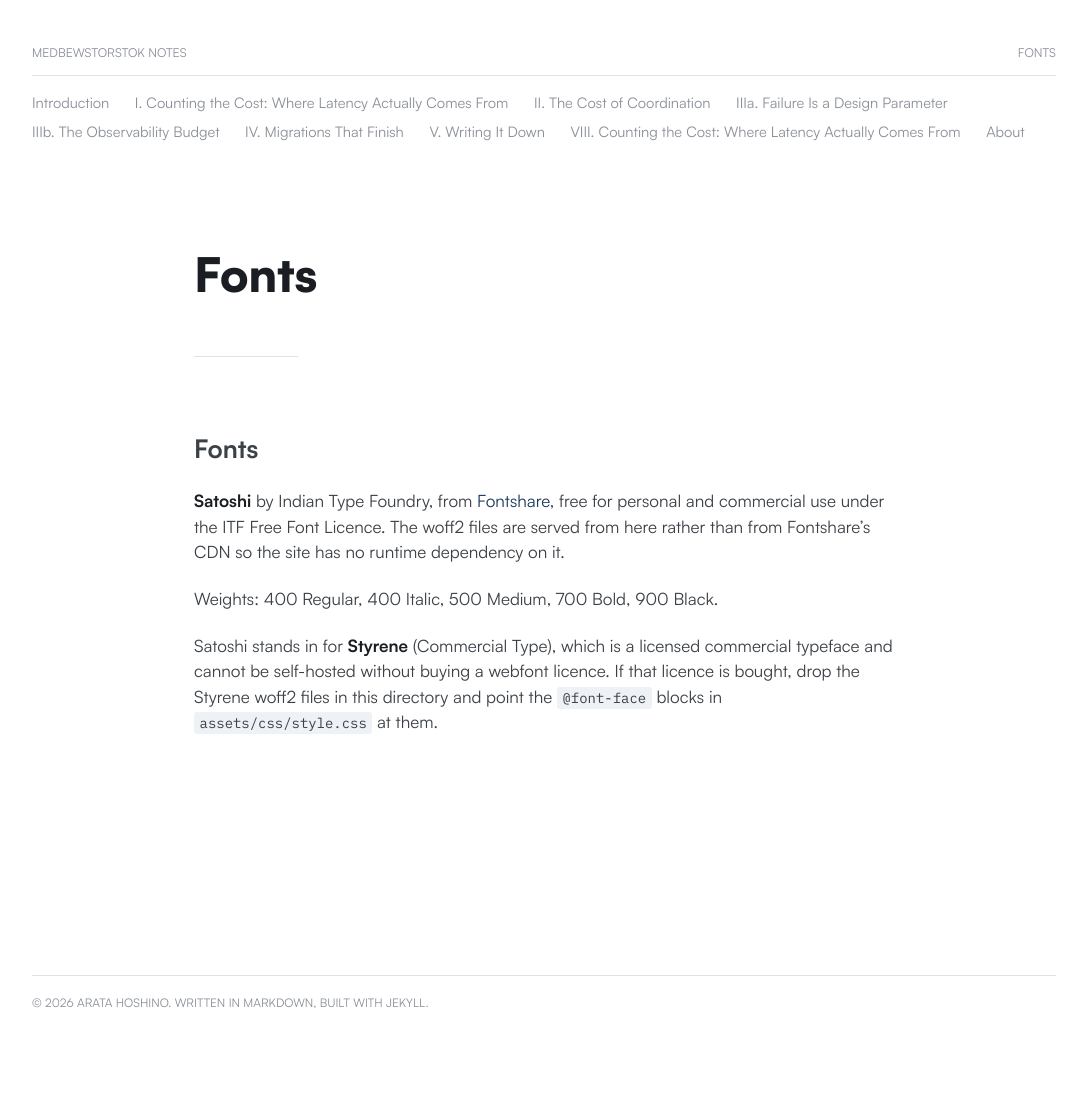
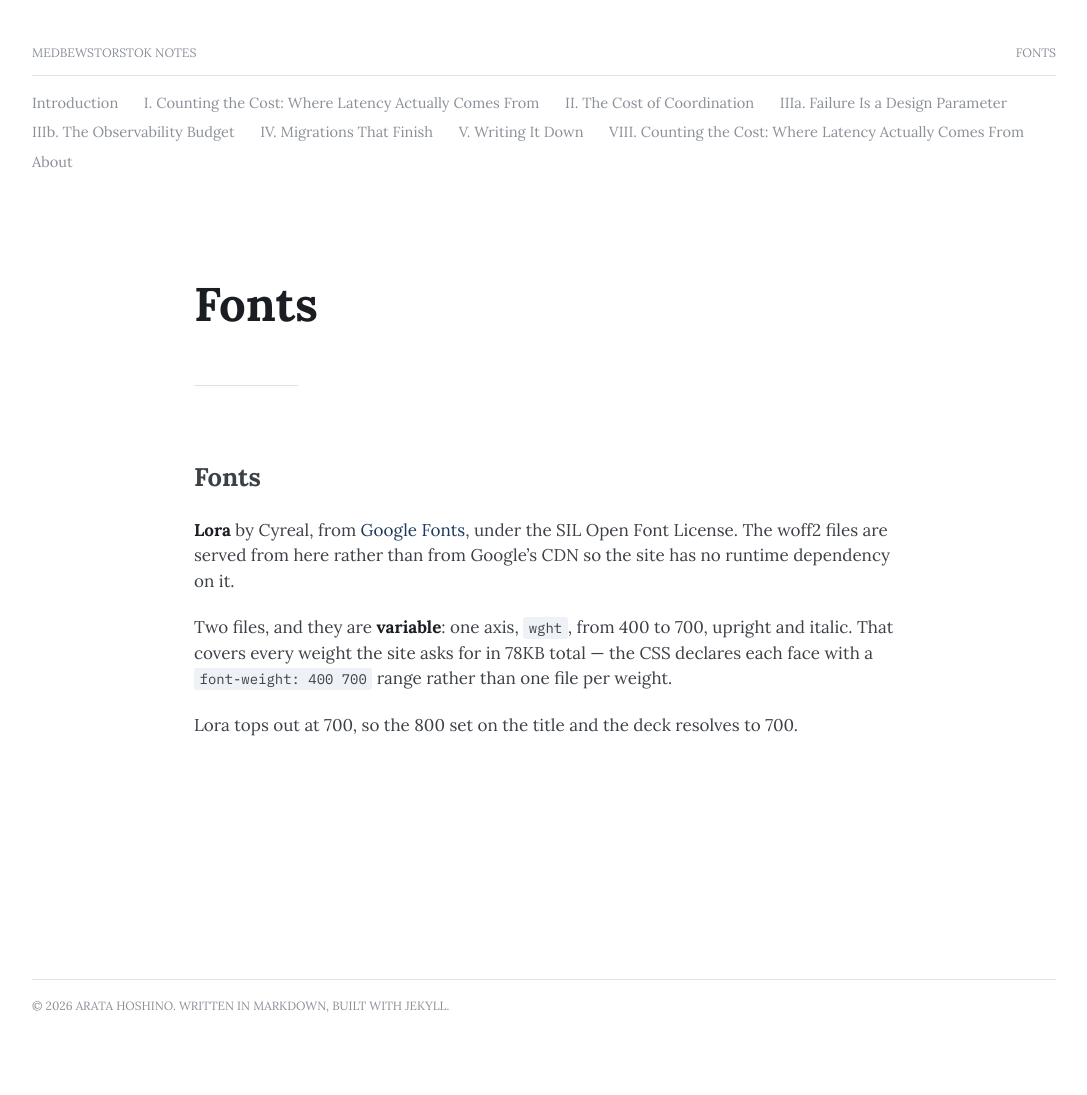
Before and after one commit to arata-hoshino/arata-hoshino.github.io, a Jekyll site: the page built from assets/fonts/README.md, in a window 1280 px wide. Shown: the whole page, without its empty margins (96-1183 px from the left). Built offline with Jekyll 4.4.1, drawn with Linux system fonts in a browser that asks for light colours; our own code applies the rules of GitHub Pages for plain Markdown files.

Commit message:
Set the site in Lora
Self-hosted from Google Fonts under the OFL, like the faces before it, so
there is no runtime dependency on their CDN. Both files are variable along
one weight axis from 400 to 700 — upright and italic — so two files, 78KB,
cover every weight the site asks for, against five files and 126KB for
Satoshi.

Section heads step back to 600 to sit under the title, and the 800 on the
title and deck resolves to 700, the top of Lora's axis.

Co-Authored-By: Claude Opus 5 (1M context) <noreply@anthropic.com>

```diff
--- a/assets/css/style.css
+++ b/assets/css/style.css
@@ -4,9 +4,8 @@
    The type system is lifted from the Arata Hoshino portfolio deck and
    rebuilt for continuous reading:
 
-   · Satoshi, self-hosted, carries everything, header included; it stands
-     in for Styrene, which cannot be licensed for self-hosting here
-   · 400 Regular, 500 Medium, 700 Bold, 900 Black
+   · Lora, self-hosted and variable, carries everything, header included
+   · one weight axis, 400 to 700; the 800 on the title resolves to 700
    · NO letterspacing anywhere, and no rendering overrides: every line
      is set at the metrics the face itself specifies
    · body metrics follow situational-awareness.ai, a step down: 17px / 1.5
@@ -19,47 +18,23 @@
 
 /* --------------------------------------------------------- the face
 
-   Satoshi (Indian Type Foundry, Fontshare, ITF Free Font Licence), served
-   from assets/fonts/ — see the README there. It stands in for Styrene,
-   which is a licensed commercial face and cannot be self-hosted.         */
+   Lora (Cyreal, SIL Open Font License), served from assets/fonts/. Both
+   files are variable along one weight axis, 400 to 700, so two files
+   cover every weight and both styles.                                    */
 
 @font-face {
-  font-family: "Satoshi";
-  src: url("/assets/fonts/satoshi-400.woff2") format("woff2");
-  font-weight: 400;
+  font-family: "Lora";
+  src: url("/assets/fonts/lora-variable.woff2") format("woff2");
+  font-weight: 400 700;
   font-style: normal;
   font-display: swap;
 }
 
 @font-face {
-  font-family: "Satoshi";
-  src: url("/assets/fonts/satoshi-400-italic.woff2") format("woff2");
-  font-weight: 400;
+  font-family: "Lora";
+  src: url("/assets/fonts/lora-italic-variable.woff2") format("woff2");
+  font-weight: 400 700;
   font-style: italic;
-  font-display: swap;
-}
-
-@font-face {
-  font-family: "Satoshi";
-  src: url("/assets/fonts/satoshi-500.woff2") format("woff2");
-  font-weight: 500;
-  font-style: normal;
-  font-display: swap;
-}
-
-@font-face {
-  font-family: "Satoshi";
-  src: url("/assets/fonts/satoshi-700.woff2") format("woff2");
-  font-weight: 700;
-  font-style: normal;
-  font-display: swap;
-}
-
-@font-face {
-  font-family: "Satoshi";
-  src: url("/assets/fonts/satoshi-900.woff2") format("woff2");
-  font-weight: 900;
-  font-style: normal;
   font-display: swap;
 }
 
@@ -73,9 +48,8 @@
   --tint: #eef1f5;     /* pale panels */
   --mark: #fdf3c8;
 
-  /* Satoshi, self-hosted, standing in for Styrene. See assets/fonts/. */
-  --face: "Satoshi", -apple-system, BlinkMacSystemFont, "Segoe UI",
-          "Helvetica Neue", Helvetica, Arial, sans-serif;
+  /* Lora, self-hosted and variable. See assets/fonts/. */
+  --face: "Lora", Georgia, "Times New Roman", Times, serif;
   --mono: "IBM Plex Mono", "SFMono-Regular", Consolas, monospace;
 
   --body-size: 1.0625rem; /* 17px body copy; the rest scales off it in em */
@@ -254,6 +228,7 @@ main {
   max-width: 24ch;
   color: var(--ink);
   font-size: clamp(2rem, 4.4vw, 2.95rem);
+  /* 800: Lora's axis stops at 700, so this resolves to 700 */
   font-weight: 800;
   line-height: 1.15;
 }
@@ -336,7 +311,7 @@ main {
   border-top: 1px solid var(--rule);
   color: var(--ink);
   font-size: 1.45em;
-  font-weight: 700;
+  font-weight: 600;
   line-height: 1.25;
 }
 
--- a/assets/fonts/README.md
+++ b/assets/fonts/README.md
@@ -1,12 +1,11 @@
 # Fonts
 
-**Satoshi** by Indian Type Foundry, from [Fontshare](https://www.fontshare.com/fonts/satoshi),
-free for personal and commercial use under the ITF Free Font Licence. The woff2 files are
-served from here rather than from Fontshare's CDN so the site has no runtime dependency on it.
+**Lora** by Cyreal, from [Google Fonts](https://fonts.google.com/specimen/Lora), under the SIL
+Open Font License. The woff2 files are served from here rather than from Google's CDN so the
+site has no runtime dependency on it.
 
-Weights: 400 Regular, 400 Italic, 500 Medium, 700 Bold, 900 Black.
+Two files, and they are **variable**: one axis, `wght`, from 400 to 700, upright and italic.
+That covers every weight the site asks for in 78KB total — the CSS declares each face with a
+`font-weight: 400 700` range rather than one file per weight.
 
-Satoshi stands in for **Styrene** (Commercial Type), which is a licensed commercial typeface
-and cannot be self-hosted without buying a webfont licence. If that licence is bought, drop the
-Styrene woff2 files in this directory and point the `@font-face` blocks in
-`assets/css/style.css` at them.
+Lora tops out at 700, so the 800 set on the title and the deck resolves to 700.
```
Also changed, not shown: README.md, assets/fonts/lora-italic-variable.woff2 (added), assets/fonts/lora-variable.woff2 (added), assets/fonts/satoshi-400-italic.woff2 (deleted), assets/fonts/satoshi-400.woff2 (deleted), assets/fonts/satoshi-500.woff2 (deleted), assets/fonts/satoshi-700.woff2 (deleted), assets/fonts/satoshi-900.woff2 (deleted).
